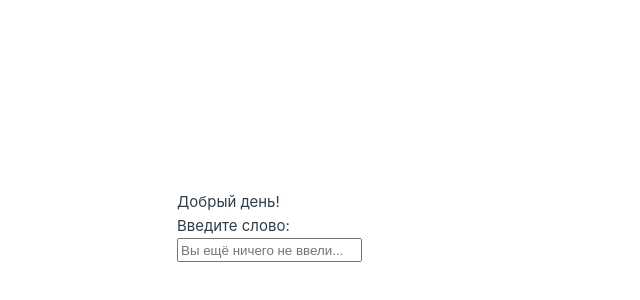
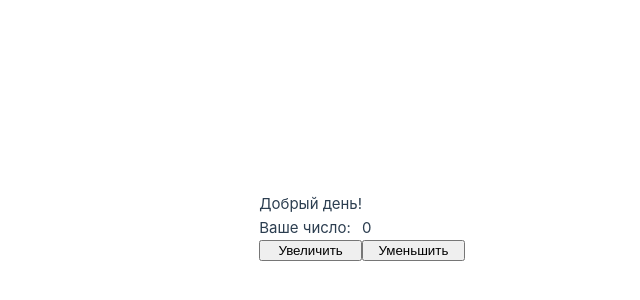
Before and after one commit to Eternal-insomnia/Dynamic-components, a Vue app: page / in a window 1280 px wide. Shown: the part 174-474 px from the top of the page, without its empty margins (278-918 px from the left). Built offline with nearby package versions, Linux system fonts and the light colour scheme.

Commit message:
Added the "Events" component
Simple component that uses the event listeners (v-on directive)

```diff
--- a/src/App.vue
+++ b/src/App.vue
@@ -2,6 +2,7 @@
 import Computed from "./components/Computed.vue"
 import Created from "./components/Created.vue"
 import Data from "./components/Data.vue"
+import Events from "./components/Events.vue"
 import Methods from "./components/Methods.vue"
 import Mounted from "./components/Mounted.vue"
 import Vfor from "./components/V-for.vue"
@@ -15,6 +16,7 @@ export default {
     Computed,
     Created,
     Data,
+    Events,
     Methods,
     Mounted,
     Vfor,
@@ -37,11 +39,12 @@ export default {
   <!-- <Created @response="(msg) => childMsg = msg"/>
   <p>{{ childMsg }}</p> -->
   <!-- <Data/> -->
+  <Events/>
   <!-- <Methods/> -->
   <!-- <Mounted/> -->
   <!-- <Vfor/> -->
   <!-- <Vif/> -->
   <!-- <Vmodel/> -->
   <!-- <Vshow/> -->
-  <Watch/>
+  <!-- <Watch/> -->
 </template>
--- /dev/null
+++ b/src/components/Events.vue
@@ -0,0 +1,21 @@
+<script>
+export default {
+  data() {
+    return {
+      number: 0
+    }
+  },
+  methods: {
+    increment() {
+      this.number++
+    }
+  }
+}
+</script>
+
+<template>
+  <p>Ваше число:</p>
+  <p>{{ number }}</p>
+  <button @click="increment()">Увеличить</button>
+  <button @click="number--">Уменьшить</button>
+</template>
```
